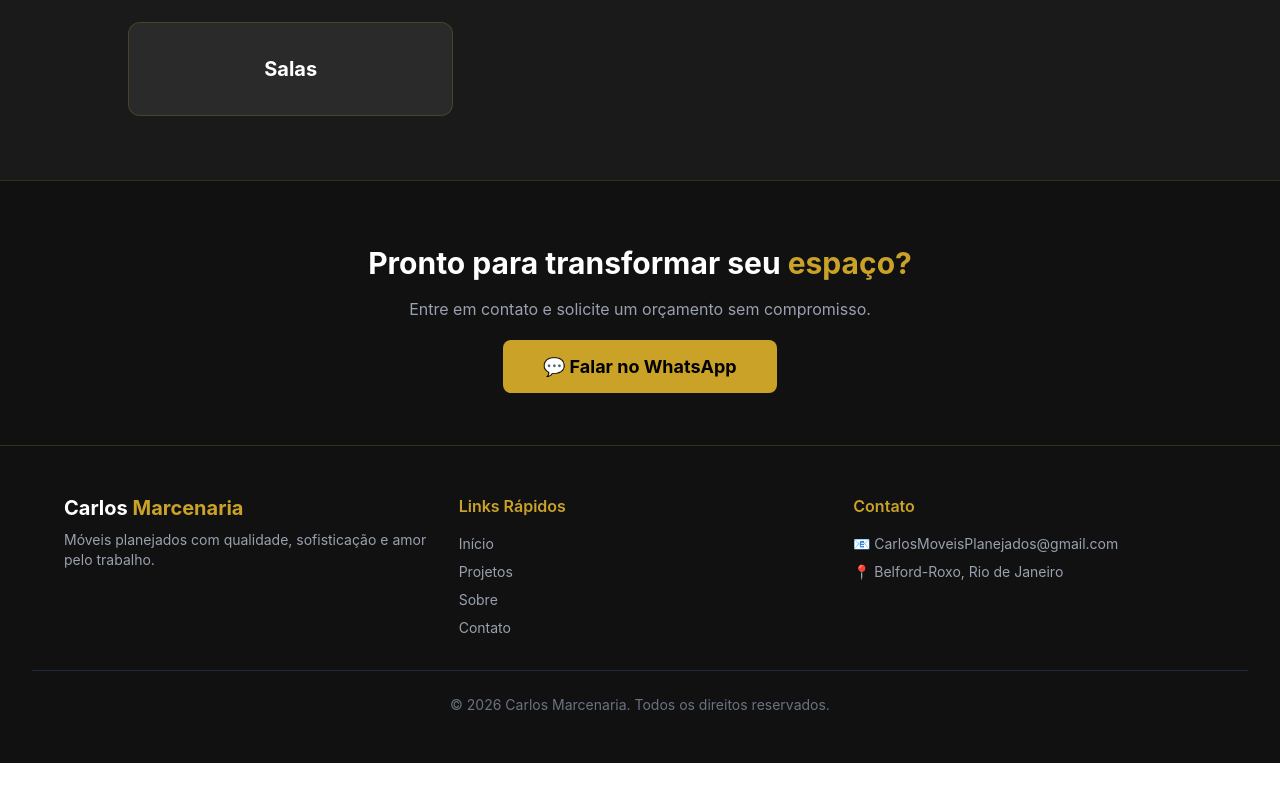
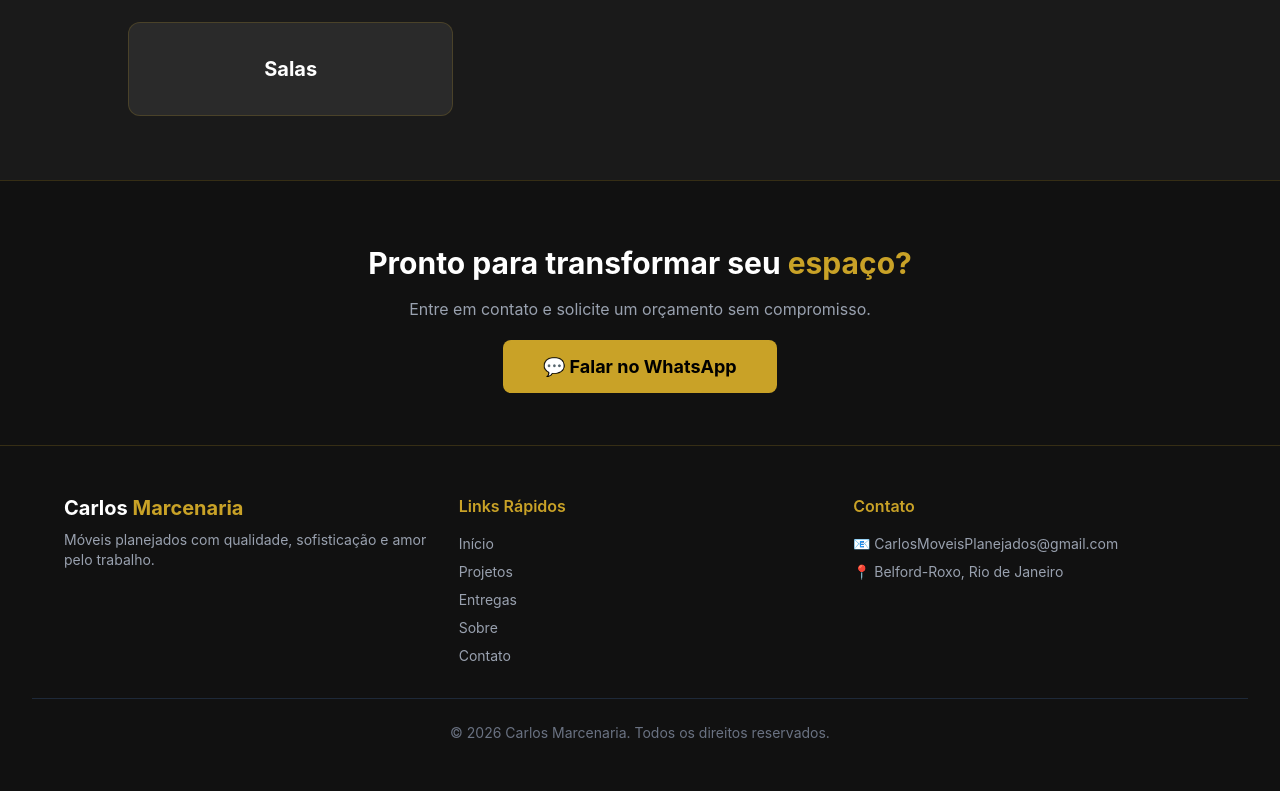
Before and after one commit to Lukezinx/Carlos-Marcenaria, a React (Vite) app: page / in a window 1280 px wide. Shown: the part 1076-1867 px from the top of the page. Before the commit the page ends 1839 px from the top, so only its background shows below. Built offline with nearby package versions, Linux system fonts and the light colour scheme.

Commit message:
add: adicionando link rapido de entregas

```diff
--- a/src/components/Footer.jsx
+++ b/src/components/Footer.jsx
@@ -23,6 +23,7 @@ export default function Footer() {
                     <ul className="space-y-2 text-gray-400 text-sm">
                         <li><Link to="/" className="hover:text-[#C9A227] transition">Início</Link></li>
                         <li><Link to="/projetos" className="hover:text-[#C9A227] transition">Projetos</Link></li>
+                        <li><Link to="/entregas" className="hover:text-[#C9A227] transition">Entregas</Link></li>
                         <li><Link to="/sobre" className="hover:text-[#C9A227] transition">Sobre</Link></li>
                         <li><Link to="/contato" className="hover:text-[#C9A227] transition">Contato</Link></li>
                     </ul>
```
